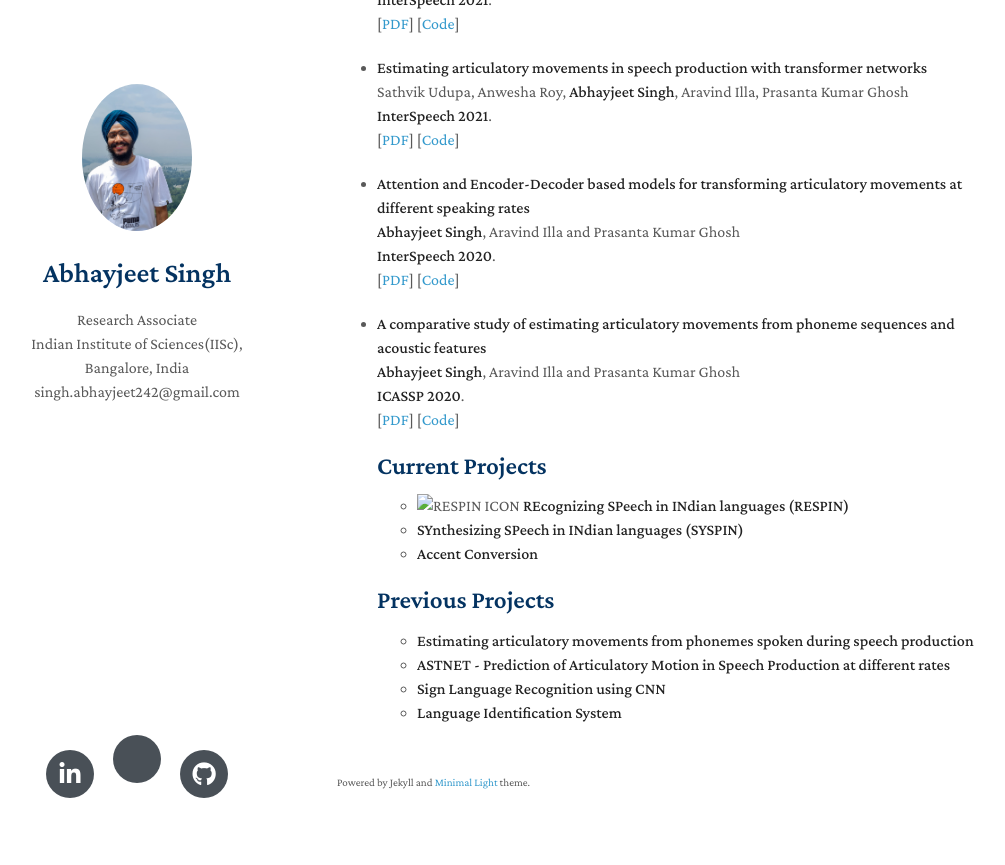
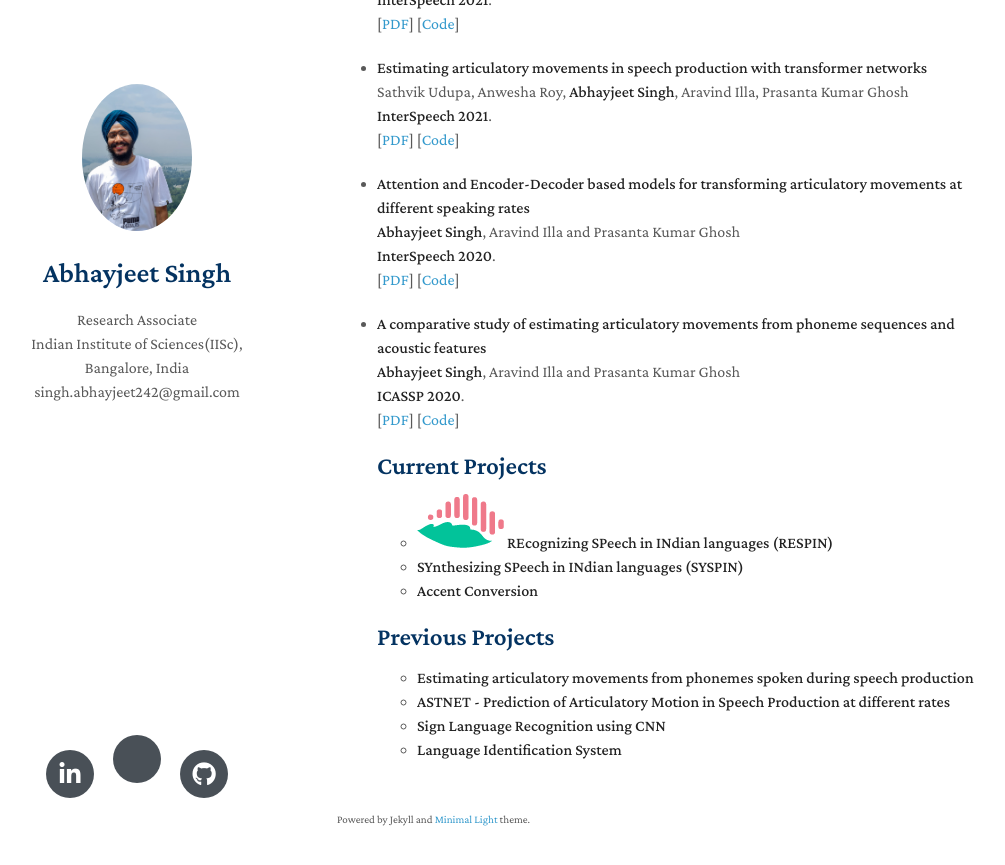
Before and after one commit to Abhay242/Abhay242.github.io, a Jekyll site: the page built from index.md, in a window 1280 px wide and 900 px high, scrolled down 737 px. Shown: the top 865 px of the window, without its empty margins (133-1138 px from the left). Built offline with Jekyll 4.4.1, drawn with Linux system fonts in a browser that asks for light colours; nearby versions of some CDN libraries; a style sheet for code colours, icons or effects is not loaded; our own code applies the rules of GitHub Pages for plain Markdown files.

Commit message:
Update index.md

```diff
--- a/index.md
+++ b/index.md
@@ -59,7 +59,7 @@ Inquistive towards the field of Machine Learning and its unnumerable real-world
 
   ## Current Projects
 
-  - ![RESPIN ICON]() **REcognizing SPeech in INdian languages (RESPIN)**
+  - ![RESPIN ICON](assets/img/respin.png) **REcognizing SPeech in INdian languages (RESPIN)**
   - **SYnthesizing SPeech in INdian languages (SYSPIN)**
   - **Accent Conversion**
 
```
